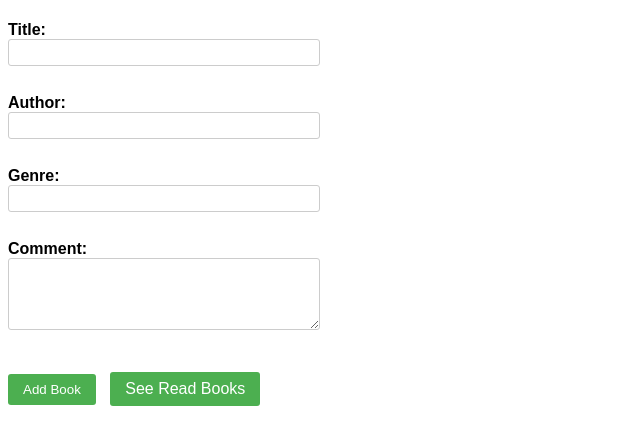
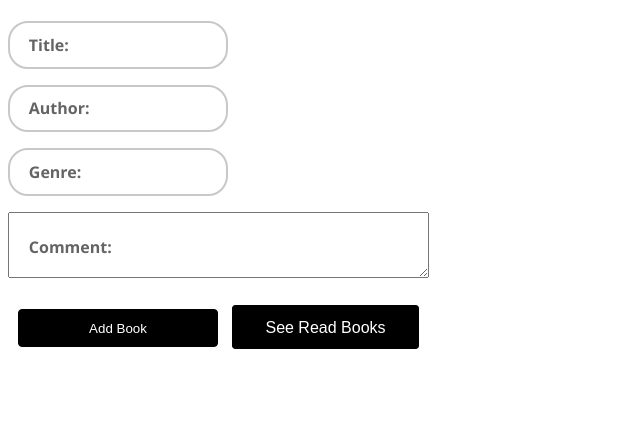
Before and after one commit to grapeqna/vot, a plain HTML site: page index.html in a window 1280 px wide. Shown: the part 68-512 px from the top of the page, without its empty margins (0-640 px from the left). Drawn offline with Linux system fonts and the light colour scheme.

Commit message:
Add files via upload

```diff
--- a/index.html
+++ b/index.html
@@ -17,45 +17,99 @@
             font-weight: bold;
         }
 
-        input[type="text"],
-        textarea {
-            width: 300px;
-            padding: 5px;
-            border: 1px solid #ccc;
-            border-radius: 3px;
-            margin-bottom: 10px;
+        .inputGroup {
+            font-family: 'Segoe UI', sans-serif;
+            margin: 1em 0 1em 0;
+            max-width: 190px;
+            position: relative;
         }
 
-        input[type="submit"],
-        .button {
-            padding: 8px 15px;
-            background-color: #4CAF50;
-            color: #fff;
-            border: none;
-            border-radius: 3px;
-            cursor: pointer;
-            display: inline-block;
+        .inputGroup input {
+            font-size: 100%;
+            padding: 0.8em;
+            outline: none;
+            border: 2px solid rgb(200, 200, 200);
+            background-color: transparent;
+            border-radius: 20px;
+            width: 100%;
+        }
+
+        .inputGroup label {
+            font-size: 100%;
+            position: absolute;
+            left: 0;
+            top: 50%;
+            padding: 0.8em;
+            margin-left: 0.5em;
+            transform: translateY(-50%);
+            pointer-events: none;
+            transition: all 0.3s ease;
+            color: rgb(100, 100, 100);
+        }
+
+        .inputGroup input:focus ~ label,
+        .inputGroup input:valid ~ label {
+            transform: translateY(-120%) scale(.9);
+            margin: 0em;
+            margin-left: 1.3em;
+            padding: 0.4em;
+            background-color: #e8e8e8;
+        }
+
+        .inputGroup input:focus,
+        .inputGroup input:valid {
+            border-color: rgb(150, 150, 200);
         }
 
         .button {
+            --bg: #000;
+            --hover-bg: #ff90e8;
+            --hover-text: #000;
+            color: #fff;
+            border: 1px solid var(--bg);
+            border-radius: 4px;
+            padding: 0.8em 2em;
+            width: 200px;
+            background: var(--bg);
+            transition: 0.2s;
             text-decoration: none;
             margin-top: 10px;
             margin-left: 10px;
+        }
+
+        .button:hover {
+            color: var(--hover-text);
+            transform: translate(-0.25rem,-0.25rem);
+            background: var(--hover-bg);
+            box-shadow: 0.25rem 0.25rem var(--bg);
+        }
+
+        .button:active {
+            transform: translate(0);
+            box-shadow: none;
         }
     </style>
 </head>
 <body>
     <h1>Book Diary - Add Book</h1>
     <form method="post" action="/">
-        <label>Title:</label><br>
-        <input type="text" name="title" required><br><br>
-        <label>Author:</label><br>
-        <input type="text" name="author" required><br><br>
-        <label>Genre:</label><br>
-        <input type="text" name="genre" required><br><br>
-        <label>Comment:</label><br>
-        <textarea name="comment" rows="4" cols="50"></textarea><br><br>
-        <input type="submit" value="Add Book">
+        <div class="inputGroup">
+            <input type="text" name="title" id="title" required>
+            <label for="title">Title:</label>
+        </div>
+        <div class="inputGroup">
+            <input type="text" name="author" id="author" required>
+            <label for="author">Author:</label>
+        </div>
+        <div class="inputGroup">
+            <input type="text" name="genre" id="genre" required>
+            <label for="genre">Genre:</label>
+        </div>
+        <div class="inputGroup">
+            <textarea name="comment" id="comment" rows="4" cols="50"></textarea>
+            <label for="comment">Comment:</label>
+        </div>
+        <input type="submit" value="Add Book" class="button">
         <a href="/read_books" class="button">See Read Books</a>
     </form>
 </body>
```
Also changed, not shown: read_books.html (+23 -7 lines), 2 other files.
